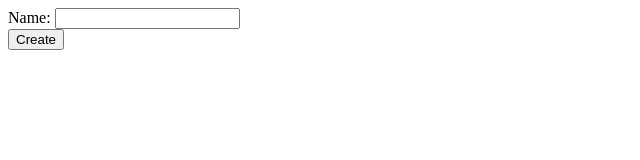
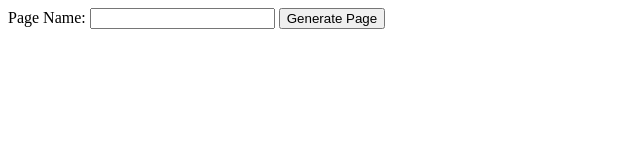
Before and after one commit to MinecraftPro63/Generatre-Bio, a website: page index.html in a window 1280 px wide. Shown: the whole page, without its empty margins (0-640 px from the left). Drawn offline with Linux system fonts and the light colour scheme.

Commit message:
Update index.html

```diff
--- a/index.html
+++ b/index.html
@@ -3,17 +3,18 @@
 <head>
   <meta charset="UTF-8">
   <meta name="viewport" content="width=device-width, initial-scale=1.0">
+  <title>Page Generator</title>
 </head>
 <body>
+
   <form id="pageForm">
-    <label for="pageName">Name:</label>
-    <input type="text" id="pageName" name="pageName" required>
-    <br>
-    <button type="submit">Create</button>
+    <label for="pageName">Page Name:</label>
+    <input type="text" id="pageName" required>
+    <button type="submit">Generate Page</button>
   </form>
 
   <div id="generatedPage"></div>
 
-  <script src="script.js"></script>
+  <script src="your-client-side-script.js"></script>
 </body>
 </html>
```
